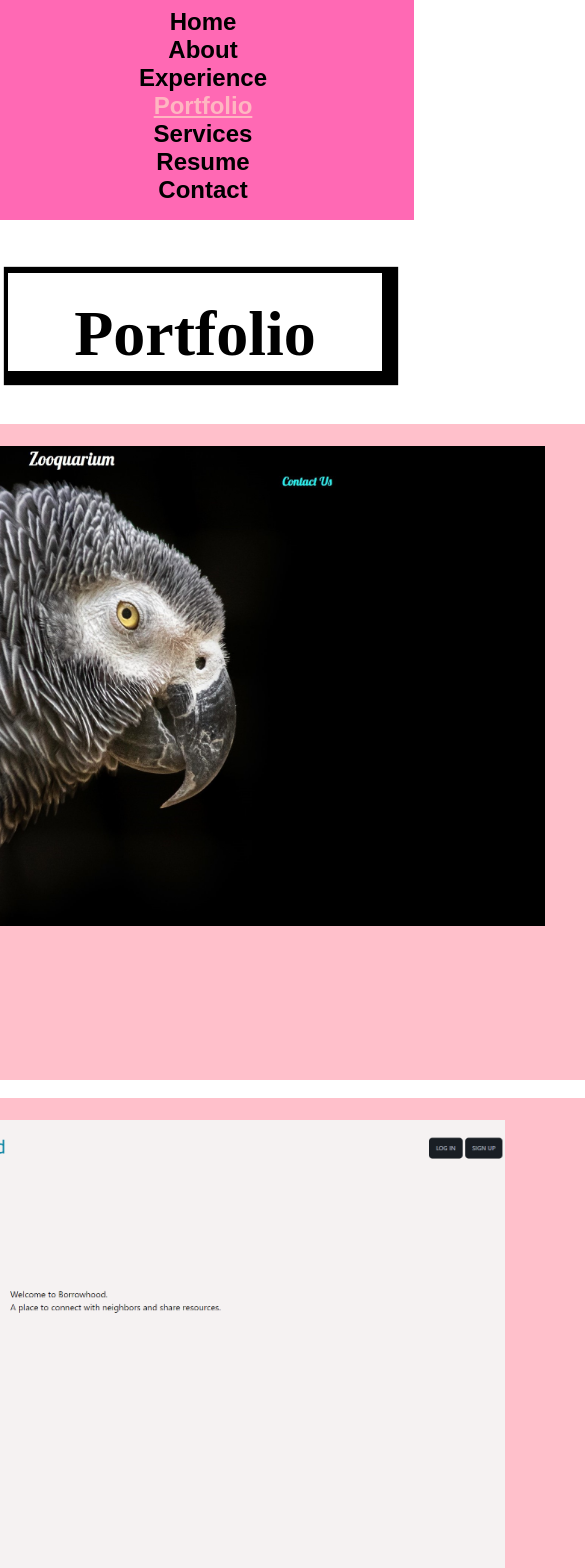
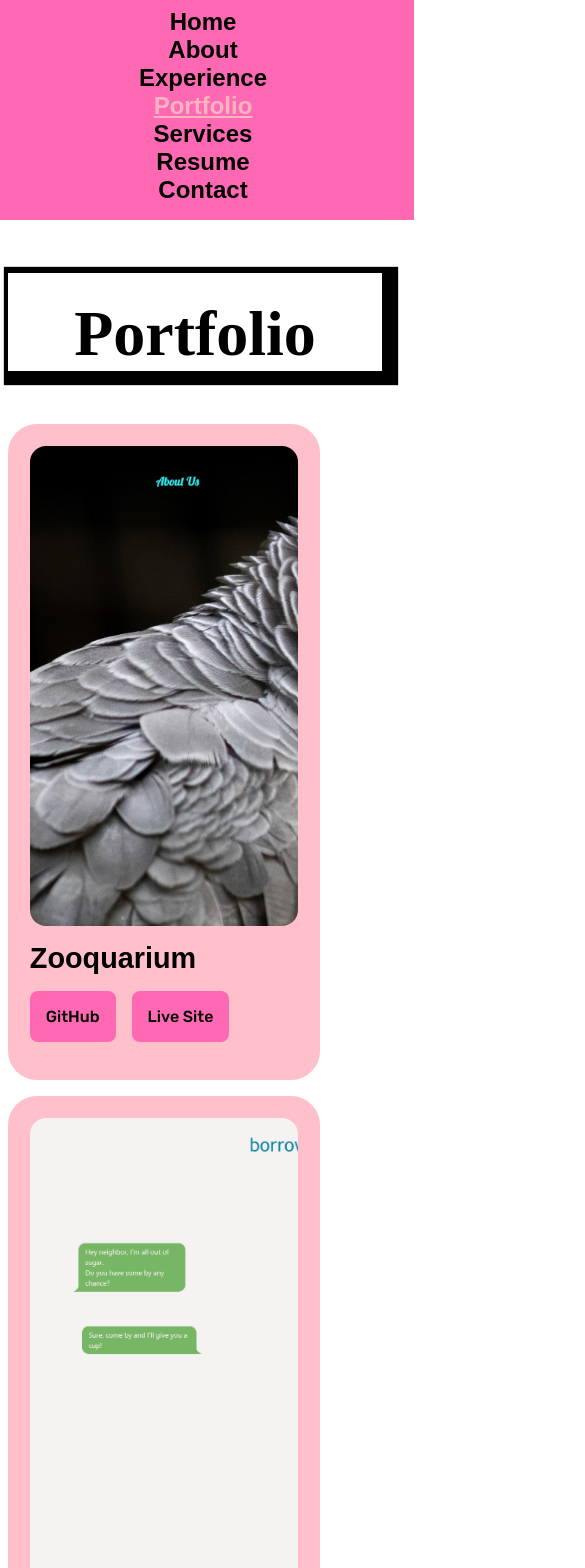
Before and after one commit to caitlinramsey/react-portfolio, a React (Vite) app: page /Project in a window 390 px wide. Shown: the top 1568 px of the page, 585 px wide, since content can reach past the window. Built offline with nearby package versions, Linux system fonts and the light colour scheme; a web font is replaced by a local one.

Commit message:
working on responsivity

```diff
--- a/src/components/project/project.css
+++ b/src/components/project/project.css
@@ -68,18 +68,27 @@
   color: var(--project-text);
 }
 
-/* ----- MEDIUM MEDIA QUERY ----- */
-@media screen and (max-width: 1024px) {
+@media screen and (max-width: 1440px) {
   .project_container {
-    grid-template-columns: 1fr 1fr;
-    gap: 1.15rem;
+    display: block;
+    width: 50vw;
+
+  }
+
+  .project_item {
+    margin-bottom: 1rem;
   }
 }
 
-/* ----- SMALL MEDIA QUERY ----- */
+@media screen and (max-width: 1024px) {
+  .project_container {
+    width: 80vw;
+  }
+}
+
 @media screen and (max-width: 600px) {
   .project_container {
-    grid-template-columns: 1fr;
+    padding: 0;
   }
 
   .project_item {
```
Also changed, not shown: 4 other files (tests, documents, lock files or other folders).
